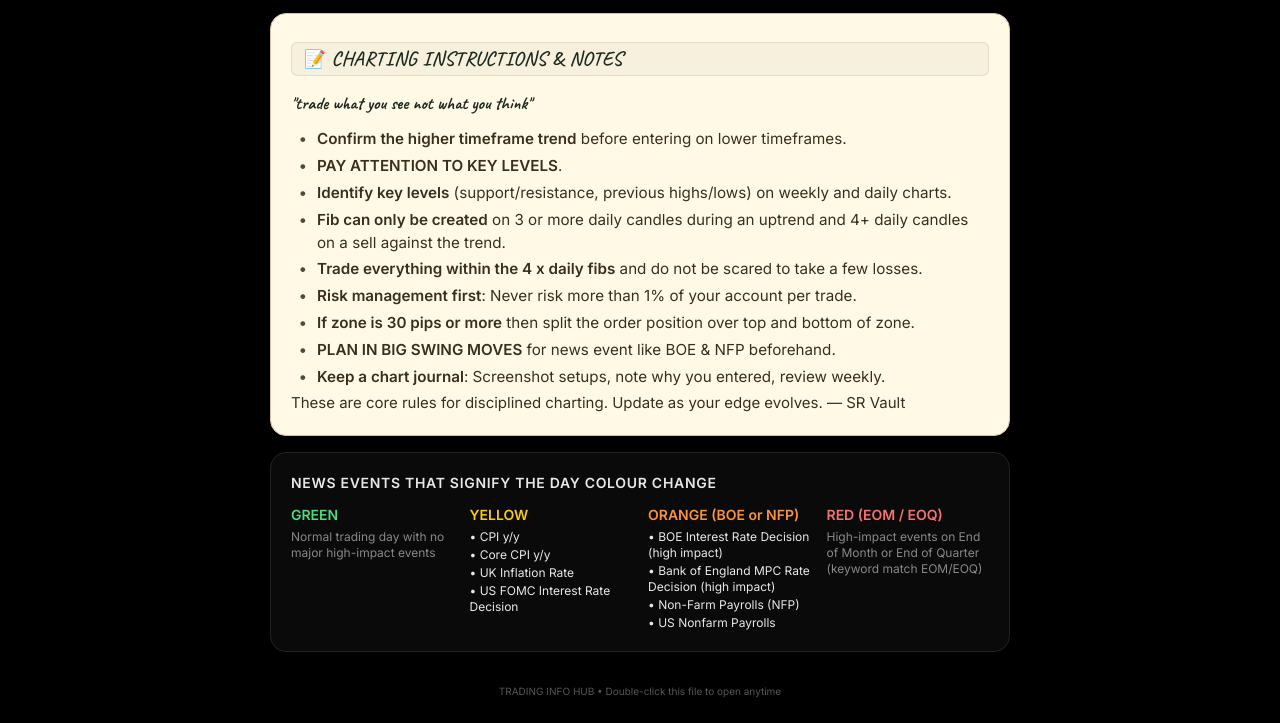
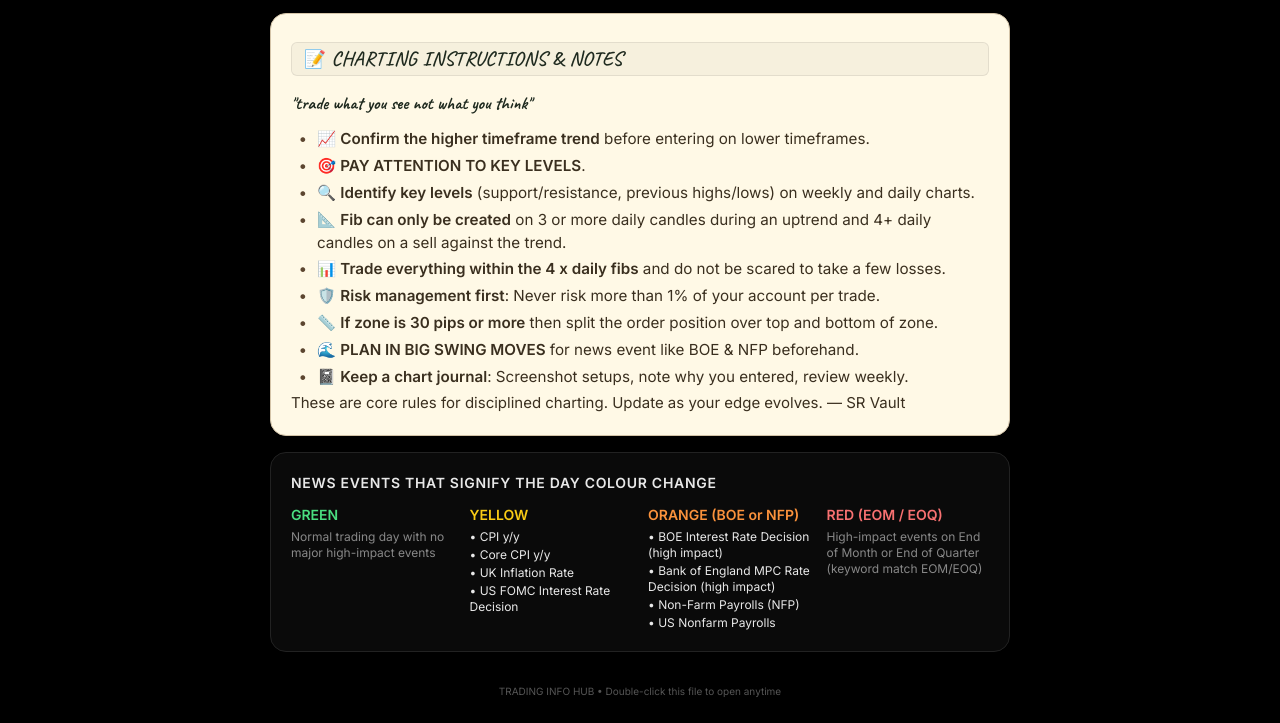
Before and after one commit to stewraw25/srvault, a plain HTML site: page index.html in a window 1280 px wide. Shown: the part 1463-2186 px from the top of the page. Drawn offline with nearby package versions, Linux system fonts and the light colour scheme; a script that the page names is missing.

Commit message:
add nice emojis to each bullet in charting instructions

```diff
--- a/index.html
+++ b/index.html
@@ -449,15 +449,15 @@
                 </div>
 
                 <ul>
-                    <li><strong>Confirm the higher timeframe trend</strong> before entering on lower timeframes.</li>
-                    <li><strong>PAY ATTENTION TO KEY LEVELS</strong>.</li>
-                    <li><strong>Identify key levels</strong> (support/resistance, previous highs/lows) on weekly and daily charts.</li>
-                    <li><strong>Fib can only be created</strong> on 3 or more daily candles during an uptrend and 4+ daily candles on a sell against the trend.</li>
-                    <li><strong>Trade everything within the 4 x daily fibs</strong> and do not be scared to take a few losses.</li>
-                    <li><strong>Risk management first</strong>: Never risk more than 1% of your account per trade.</li>
-                    <li><strong>If zone is 30 pips or more</strong> then split the order position over top and bottom of zone.</li>
-                    <li><strong>PLAN IN BIG SWING MOVES</strong> for news event like BOE &amp; NFP beforehand.</li>
-                    <li><strong>Keep a chart journal</strong>: Screenshot setups, note why you entered, review weekly.</li>
+                    <li>📈 <strong>Confirm the higher timeframe trend</strong> before entering on lower timeframes.</li>
+                    <li>🎯 <strong>PAY ATTENTION TO KEY LEVELS</strong>.</li>
+                    <li>🔍 <strong>Identify key levels</strong> (support/resistance, previous highs/lows) on weekly and daily charts.</li>
+                    <li>📐 <strong>Fib can only be created</strong> on 3 or more daily candles during an uptrend and 4+ daily candles on a sell against the trend.</li>
+                    <li>📊 <strong>Trade everything within the 4 x daily fibs</strong> and do not be scared to take a few losses.</li>
+                    <li>🛡️ <strong>Risk management first</strong>: Never risk more than 1% of your account per trade.</li>
+                    <li>📏 <strong>If zone is 30 pips or more</strong> then split the order position over top and bottom of zone.</li>
+                    <li>🌊 <strong>PLAN IN BIG SWING MOVES</strong> for news event like BOE &amp; NFP beforehand.</li>
+                    <li>📓 <strong>Keep a chart journal</strong>: Screenshot setups, note why you entered, review weekly.</li>
                 </ul>
 
                 <div class="apple-notes-footer">These are core rules for disciplined charting. Update as your edge evolves. — SR Vault</div>
```
